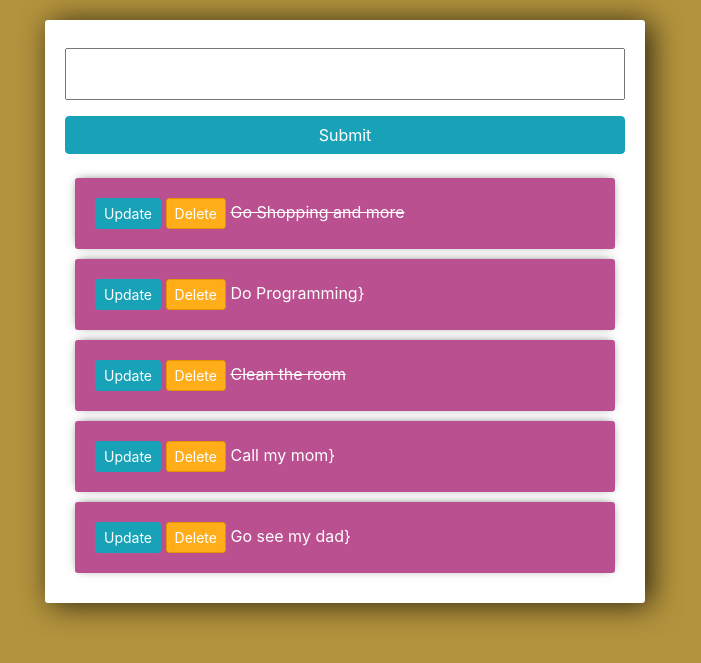
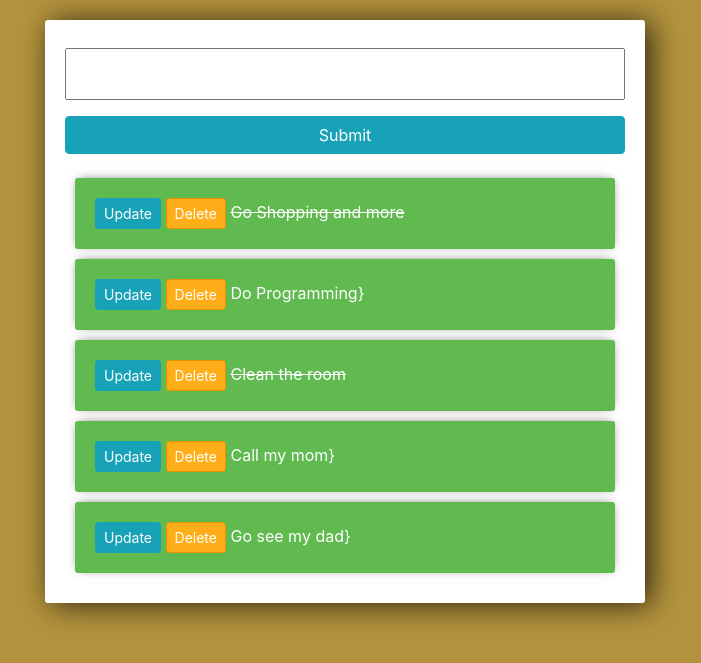
Before and after one commit to Pinky-alt-spec/Todo, a Django app: template todo_list/templates/todo_list/list.html in a window 1280 px wide. Shown: the top 663 px of the page, without its empty margins (295-996 px from the left). Run offline with Django 3.2, Linux system fonts and the light colour scheme; the template is opened without the code that fills it: values that come from a table or form of the project are taken from there, others are empty; data comes from the database, SQL or seed files in the repository; form fields are guessed from the names that the template uses; parts of the project's set-up code (start-up, migrations or seed data) failed here and were passed over; some libraries are stand-ins or nearby versions.

Commit message:
Update list.html

```diff
--- a/todo_list/templates/todo_list/list.html
+++ b/todo_list/templates/todo_list/list.html
@@ -26,7 +26,7 @@
      }
 
      .item-row{
-        background-color: #ba5090;
+        background-color: #60ba50;
         margin:10px;
         padding: 20px;
         border-radius: 3px;
```
